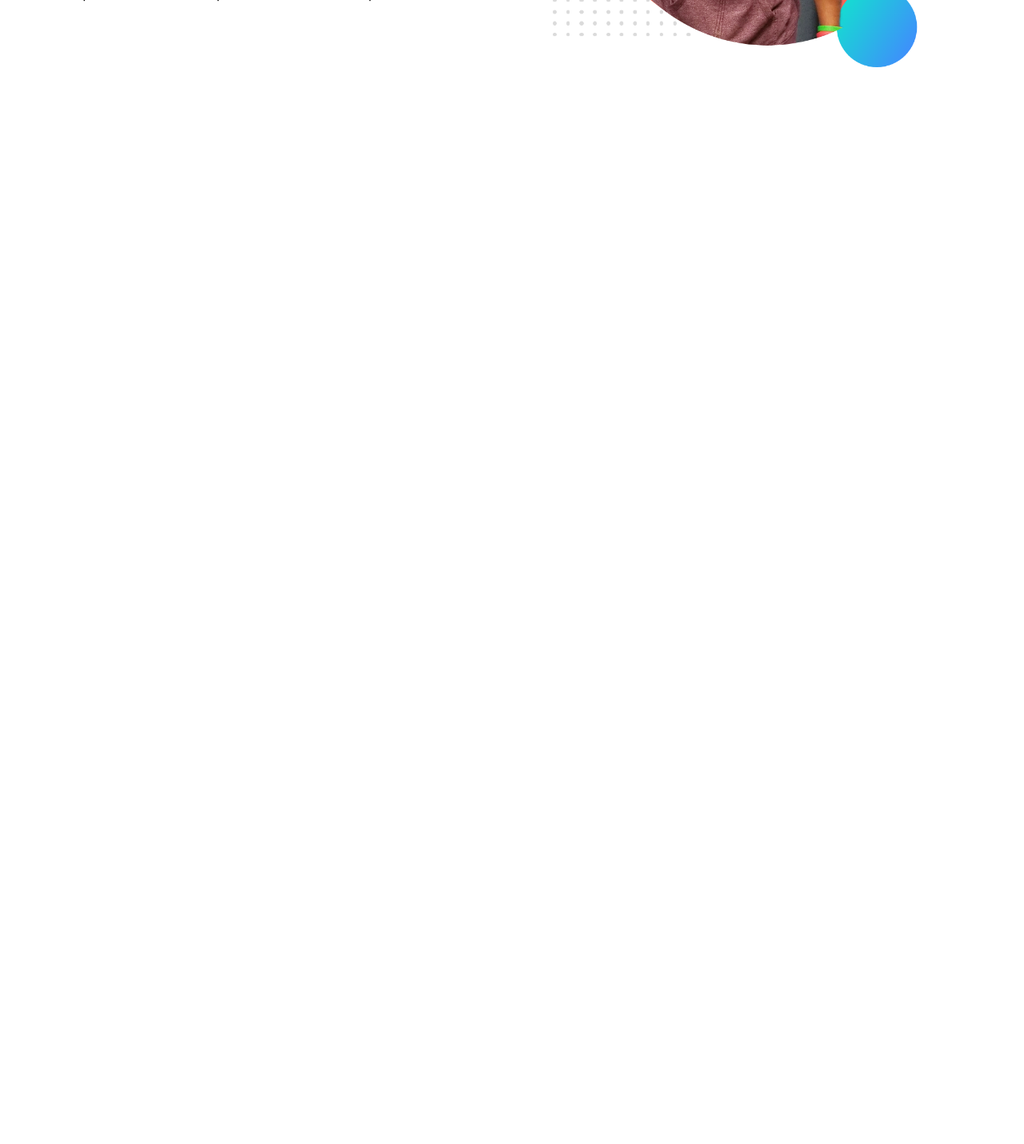
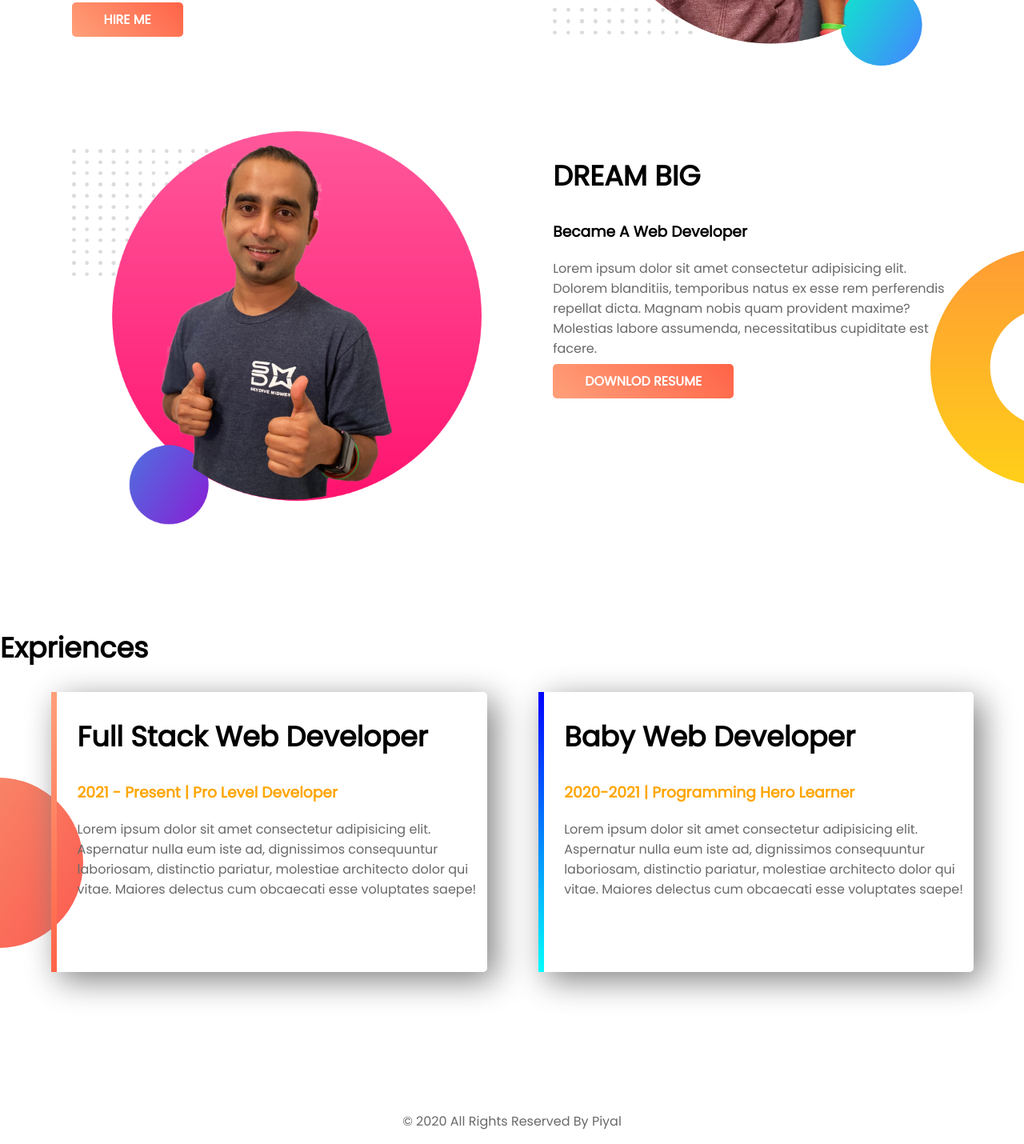
Before and after one commit to wpexpertpiyal/web_portfolio, a plain HTML site: page index.html in a window 1280 px wide. Shown: the part 426-1856 px from the top of the page at 80% size. Before the commit the page ends 800 px from the top, so only its background shows below. Drawn offline with Linux system fonts and the light colour scheme.

Commit message:
full porfolio uploaded

```diff
--- a/index.html
+++ b/index.html
@@ -8,16 +8,44 @@
     <link rel="stylesheet" href="style.css">
 </head>
 <body>
-    <section>
+    <section class="top-banner">
         <div class="half-width">
             <h1>Welcome To</h1>
-            <h1><span class="name-highlight">Piyal</span> World</h1>
+            <h1><span class="orange-highlight">Piyal</span> World</h1>
             <h3>Full Stack Web Developer</h3>
             <p>Lorem ipsum, dolor sit amet consectetur adipisicing elit. Necessitatibus libero dolorem nesciunt sed aut nostrum eligendi debitis unde ducimus temporibus minima odit, quidem commodi aliquid mollitia modi ex adipisci accusamus.</p>
+            <a class="link-button" href="#" target="_blank">HIRE ME</a>
         </div>
         <div class="half-width">
             <img src="images/jhankar.png" alt="">
         </div>
     </section>
+    <section class="dream-area">
+        <div class="half-width">
+            <img src="images/jhankar2.png" alt="">
+        </div>
+        <div class="half-width">
+            <h2>DREAM BIG</h2>
+            <h3>Became A Web Developer</h3>
+            <p>Lorem ipsum dolor sit amet consectetur adipisicing elit. Dolorem blanditiis, temporibus natus ex esse rem perferendis repellat dicta. Magnam nobis quam provident maxime? Molestias labore assumenda, necessitatibus cupiditate est facere.</p>
+            <a class="link-button" href="#" target="_blank">DOWNLOD RESUME</a>
+        </div>
+    </section>
+    <section class="exprience-area">
+        <h2>Expriences</h2>
+        <div id="full-stack" class="half-width single-exprience">
+            <h2>Full Stack Web Developer</h2>
+            <h3 class="orange-highlight">2021 - Present | Pro Level Developer</h3>
+            <p>Lorem ipsum dolor sit amet consectetur adipisicing elit. Aspernatur nulla eum iste ad, dignissimos consequuntur laboriosam, distinctio pariatur, molestiae architecto dolor qui vitae. Maiores delectus cum obcaecati esse voluptates saepe!</p>
+        </div>
+        <div id="baby-web" class="half-width single-exprience">
+            <h2>Baby Web Developer</h2>
+            <h3 class="orange-highlight">2020-2021 | Programming Hero Learner</h3>
+            <p>Lorem ipsum dolor sit amet consectetur adipisicing elit. Aspernatur nulla eum iste ad, dignissimos consequuntur laboriosam, distinctio pariatur, molestiae architecto dolor qui vitae. Maiores delectus cum obcaecati esse voluptates saepe!</p>
+        </div>
+    </section>
+    <footer>
+        <p>&copy; 2020 All Rights Reserved By Piyal</p>
+    </footer>
 </body>
 </html>
--- a/style.css
+++ b/style.css
@@ -1,10 +1,17 @@
 body{
     font-family: 'Poppins', sans-serif;
+    margin: 0;
 }
 h1{
     font-size: 50px;
 }
-.name-highlight{
+h2{
+    font-size: 35px;
+}
+p{
+    color: dimgray;
+}
+.orange-highlight{
     color: orange;
 }
 .half-width{
@@ -16,3 +23,50 @@ h1{
 .half-width img{
     width: 100%;
 }
+section{
+    height: 500px;
+    padding-bottom: 90px;
+}
+.top-banner{
+    background-image: url("images/top-banner.png");
+    background-repeat: no-repeat;
+}
+.link-button{
+    text-decoration: none;
+    font-weight: bold;
+    color: #fff;
+    padding: 10px 40px;
+    border-radius: 5px;
+    background: linear-gradient(45deg,lightSalmon, tomato);
+}
+.link-button:hover{
+    background: linear-gradient(45deg, tomato, lightSalmon);
+}
+.dream-area{
+    background-image: url("images/dream-bg.png");
+    background-repeat: no-repeat;
+    background-position: right;
+}
+.single-exprience{
+    box-shadow: 10px 10px 40px gray;
+    border-radius: 5px;
+    height: 70%;
+}
+.exprience-area{
+    background-image: url("images/exp-bg.png");
+    background-repeat: no-repeat;
+    background-position: left;
+}
+#full-stack{
+    border-left: 7px solid;
+    border-image: linear-gradient(180deg, lightSalmon, tomato);
+    border-image-slice: 1;
+}
+#baby-web{
+    border-left: 7px solid;
+    border-image: linear-gradient(180deg, blue, cyan);
+    border-image-slice: 1;
+}
+footer p{
+    text-align: center;
+}
```
